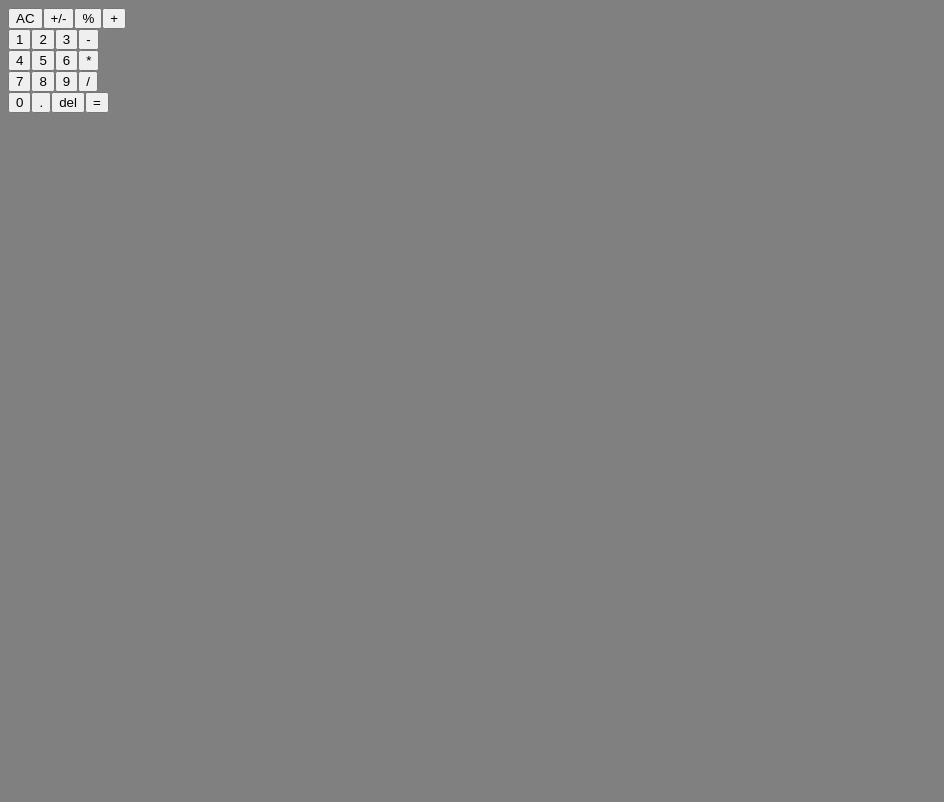
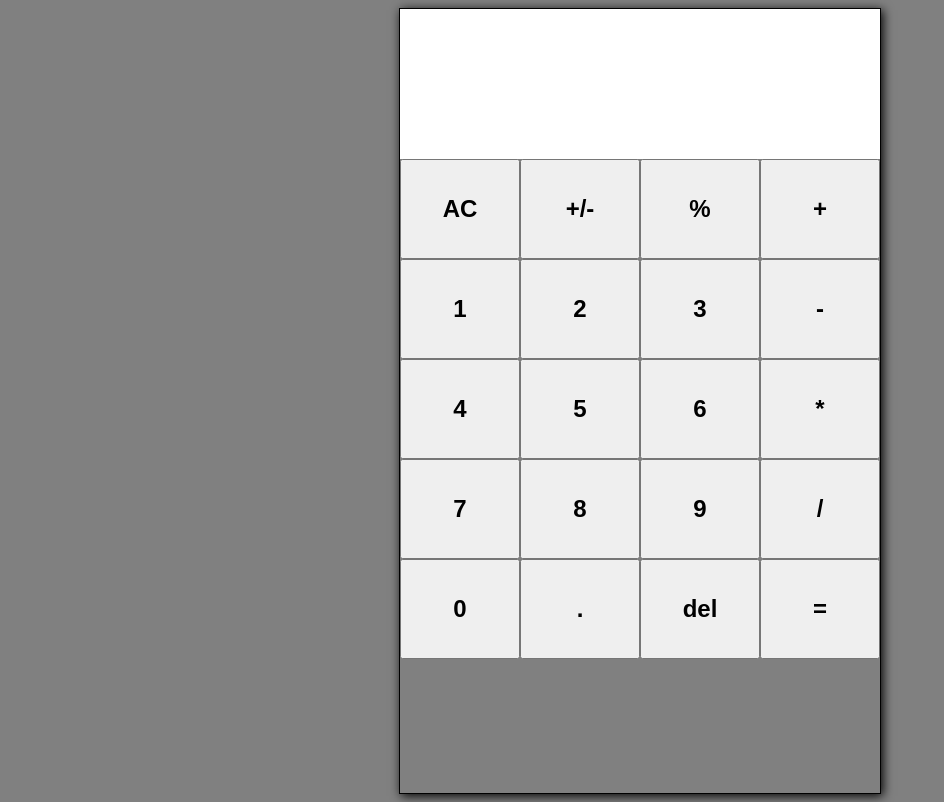
Before and after one commit to dstrivedi/react-calculator-project, a React (Create React App) app: page / in a window 1280 px wide. Shown: the whole page, without its empty margins (0-944 px from the left). Built offline with nearby package versions, Linux system fonts and the light colour scheme.

Commit message:
2 files modified

```diff
--- a/src/App.js
+++ b/src/App.js
@@ -4,6 +4,7 @@ import styles from "./style.module.css";
 export default function App() {
   return (
     <div className={styles.app}>
+      <div className={styles.input} />
       <div className={styles.buttons}>
         <div>
           <button>AC</button>
--- a/src/style.module.css
+++ b/src/style.module.css
@@ -1,3 +1,24 @@
 body {
   background-color: gray;
 }
+
+.app {
+  border: 1px solid black;
+  box-shadow: 2px 2px 10px black;
+  height: 100%;
+  width: 30em;
+  margin: auto;
+}
+
+.input {
+  width: 100%;
+  height: 150px;
+  background-color: white;
+}
+
+button {
+  width: 25%;
+  font-weight: 700;
+  font-size: 1.5em;
+  height: 100px;
+}
```
